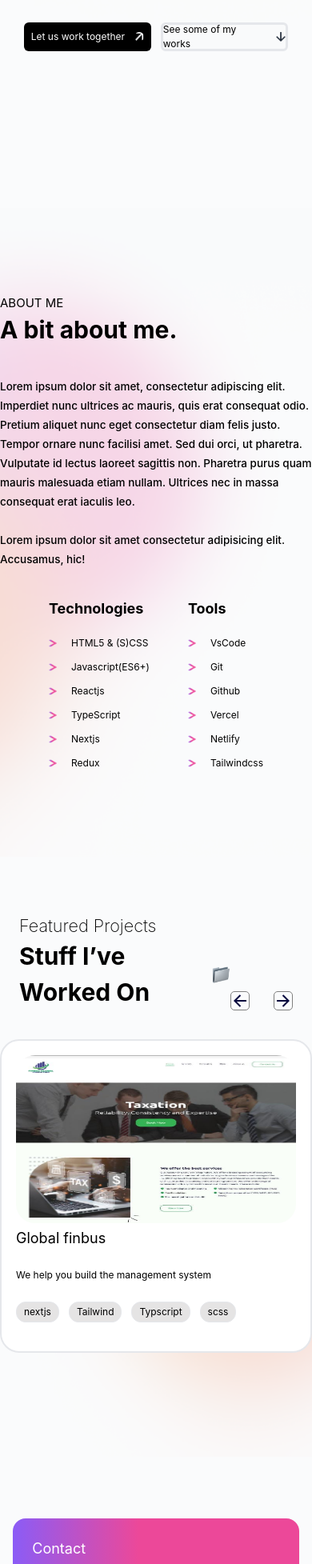
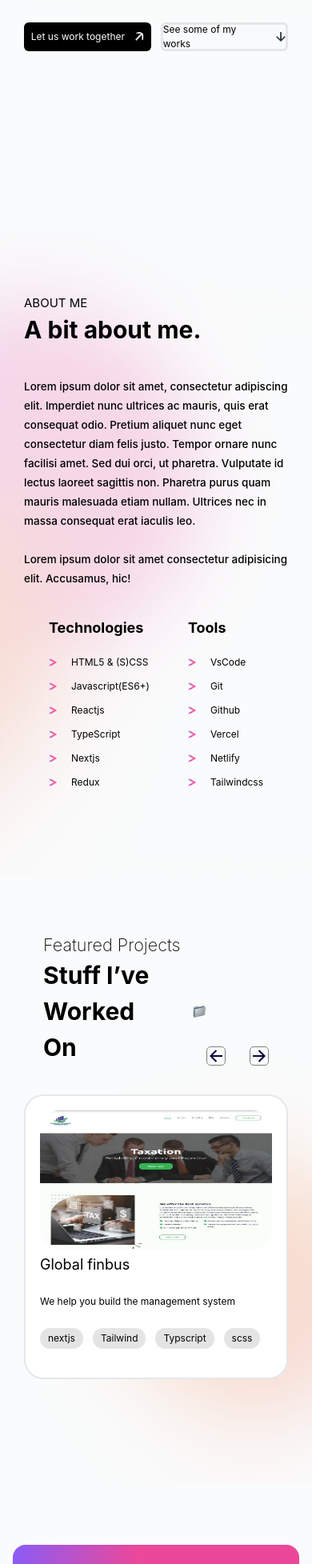
Before and after one commit to onireke/my-portfolio, a Next.js app: page / in a window 390 px wide. Shown: the part 1019-2974 px from the top of the page at 80% size. Built offline with nearby package versions, Linux system fonts and the light colour scheme.

Commit message:
fix: fixing

```diff
--- a/src/styles/PagesStyles/About.scss
+++ b/src/styles/PagesStyles/About.scss
@@ -4,7 +4,7 @@
   background-size: cover;
   background-position: 100%;
 
-  @apply grid place-items-center md:px-[27rem] py-[9rem];
+  @apply grid place-items-center px-[2.5rem] md:px-[27rem] py-[9rem];
 
   .about-section {
     @apply flex flex-col gap-y-[3rem];
--- a/src/styles/PagesStyles/Work.scss
+++ b/src/styles/PagesStyles/Work.scss
@@ -2,7 +2,7 @@
   background-image: url("/images/workImage.png");
   background-repeat: no-repeat;
   background-size: cover;
-  @apply min-h-[55rem]  py-[5.8rem];
+  @apply min-h-[55rem] px-[2.5rem]  py-[5.8rem];
 
   .work--section {
     @apply flex flex-col gap-y-[3rem] pb-[5rem];
```
